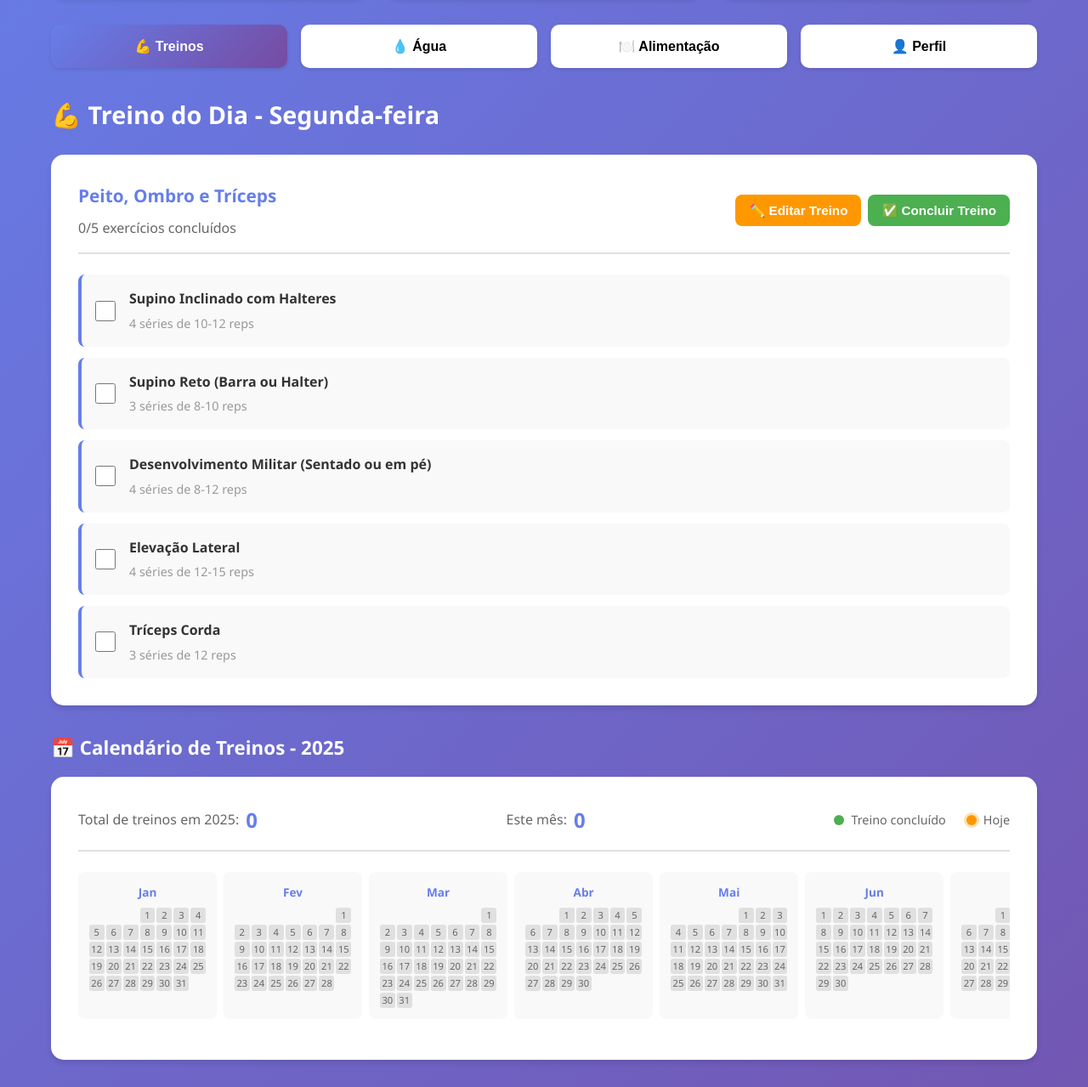
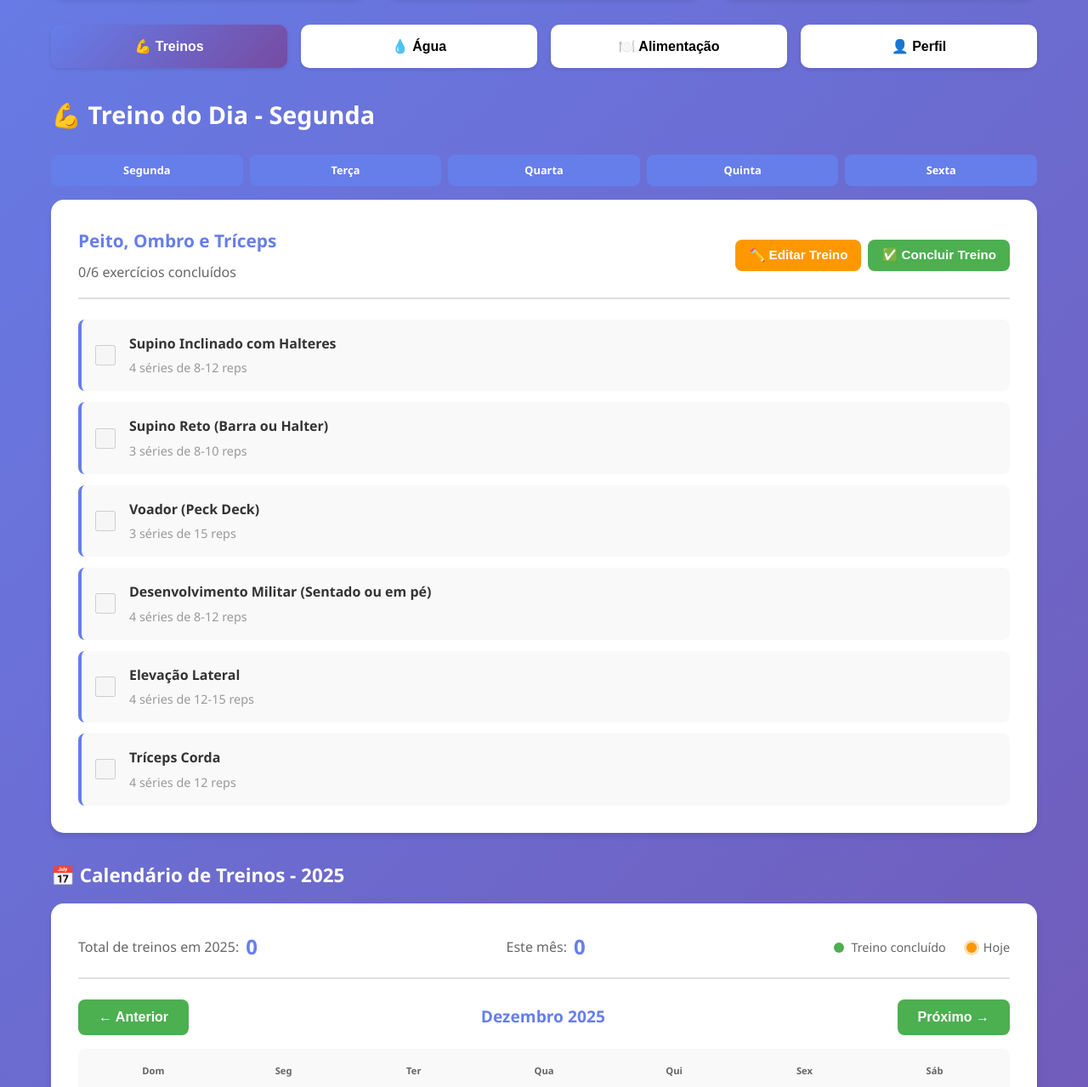
Before and after one commit to EnzoEFSilvah/Treino365dias, a plain HTML site: page index.html in a window 1280 px wide. Shown: the part 293-1572 px from the top of the page at 85% size. Drawn offline with Linux system fonts and the light colour scheme.

Commit message:
ajustando treinos

```diff
--- a/css/style.css
+++ b/css/style.css
@@ -788,9 +788,6 @@ main {
 }
 
 .workout-calendar {
-  display: grid;
-  grid-template-columns: repeat(12, 1fr);
-  gap: 0.5rem;
   max-height: 600px;
   overflow-x: auto;
   overflow-y: auto;
@@ -816,18 +813,63 @@ main {
   background: #5568d3;
 }
 
+.calendar-navigation {
+  display: flex;
+  justify-content: space-between;
+  align-items: center;
+  margin-bottom: 1rem;
+}
+
+.calendar-navigation h3 {
+  margin: 0;
+  color: #667eea;
+  font-size: 1.2rem;
+}
+
+.weekday-cards {
+  display: grid;
+  grid-template-columns: repeat(5, 1fr);
+  gap: 0.5rem;
+  margin-bottom: 1rem;
+}
+
+.weekday-card {
+  background: #667eea;
+  color: white;
+  padding: 0.5rem;
+  border-radius: 8px;
+  text-align: center;
+  cursor: pointer;
+  transition: all 0.2s ease;
+  font-weight: 600;
+  font-size: 0.8rem;
+}
+
+.weekday-card:hover {
+  background: #5568d3;
+  transform: translateY(-2px);
+  box-shadow: 0 4px 8px rgba(0, 0, 0, 0.2);
+}
+
 .calendar-month {
   background: #f9f9f9;
   border-radius: 8px;
   padding: 0.8rem;
 }
 
-.calendar-month-name {
-  font-size: 0.85rem;
+.calendar-weekdays {
+  display: grid;
+  grid-template-columns: repeat(7, 1fr);
+  gap: 2px;
+  margin-bottom: 0.5rem;
+}
+
+.weekday-header {
+  text-align: center;
+  font-size: 0.7rem;
   font-weight: 600;
-  color: #667eea;
-  margin-bottom: 0.5rem;
-  text-align: center;
+  color: #666;
+  padding: 0.3rem 0;
 }
 
 .calendar-days {
@@ -1087,8 +1129,28 @@ footer {
     padding: 0.9rem;
   }
 
+  .weekday-cards {
+    grid-template-columns: repeat(3, 1fr);
+    gap: 0.3rem;
+  }
+
+  .weekday-card {
+    padding: 0.4rem;
+    font-size: 0.7rem;
+  }
+
   .workout-calendar {
-    grid-template-columns: repeat(6, 1fr);
+    /* Removido grid para mostrar apenas um mês */
+  }
+
+  .weekday-cards {
+    grid-template-columns: repeat(3, 1fr);
+    gap: 0.3rem;
+  }
+
+  .weekday-card {
+    padding: 0.4rem;
+    font-size: 0.7rem;
   }
 
   .calendar-stats {
@@ -1470,8 +1532,7 @@ footer {
   }
 
   .workout-calendar {
-    grid-template-columns: repeat(4, 1fr);
-    gap: 0.3rem;
+    /* Removido grid para mostrar apenas um mês */
     max-height: 400px;
   }
 
@@ -1543,6 +1604,16 @@ footer {
     margin-top: 2rem;
     font-size: 0.9rem;
   }
+
+  .weekday-cards {
+    grid-template-columns: repeat(2, 1fr);
+    gap: 0.3rem;
+  }
+
+  .weekday-card {
+    padding: 0.3rem;
+    font-size: 0.6rem;
+  }
 }
 
 /* Responsive - Celulares Pequenos (360px e abaixo) */
@@ -1581,7 +1652,7 @@ footer {
   }
 
   .workout-calendar {
-    grid-template-columns: repeat(3, 1fr);
+    /* Removido grid para mostrar apenas um mês */
   }
 }
 
--- a/index.html
+++ b/index.html
@@ -52,6 +52,13 @@
       <section id="treinos" class="tab-content active">
         <!-- Treino do Dia -->
         <h2>💪 Treino do Dia - <span id="currentDay"></span></h2>
+        <div id="weekdayCardsContainer" class="weekday-cards">
+          <div class="weekday-card" data-day="1">Segunda</div>
+          <div class="weekday-card" data-day="2">Terça</div>
+          <div class="weekday-card" data-day="3">Quarta</div>
+          <div class="weekday-card" data-day="4">Quinta</div>
+          <div class="weekday-card" data-day="5">Sexta</div>
+        </div>
         <div class="form-card workout-plan-card">
           <div class="workout-header">
             <div class="workout-info">
--- a/js/main.js
+++ b/js/main.js
@@ -17,7 +17,7 @@ const defaultWorkoutPlans = {
     exercises: [
       {
         name: "Supino Inclinado com Halteres",
-        details: "4 séries de 10-12 reps",
+        details: "4 séries de 8-12 reps",
         completed: false,
       },
       {
@@ -26,6 +26,11 @@ const defaultWorkoutPlans = {
         completed: false,
       },
       {
+        name: "Voador (Peck Deck)",
+        details: "3 séries de 15 reps",
+        completed: false,
+      },
+      {
         name: "Desenvolvimento Militar (Sentado ou em pé)",
         details: "4 séries de 8-12 reps",
         completed: false,
@@ -37,7 +42,7 @@ const defaultWorkoutPlans = {
       },
       {
         name: "Tríceps Corda",
-        details: "3 séries de 12 reps",
+        details: "4 séries de 12 reps",
         completed: false,
       },
     ],
@@ -48,7 +53,7 @@ const defaultWorkoutPlans = {
     exercises: [
       {
         name: "Puxada Alta (Polia)",
-        details: "4 séries de 8-12 reps",
+        details: "4 séries de 10-12 reps",
         completed: false,
       },
       {
@@ -57,12 +62,17 @@ const defaultWorkoutPlans = {
         completed: false,
       },
       {
-        name: "Crucifixo Inverso (Máquina ou Halteres)",
+        name: "Remada Baixa Triângulo",
         details: "3 séries de 15 reps",
         completed: false,
       },
       {
         name: "Rosca Direta (Barra ou Halteres)",
+        details: "3 séries de 10-12 reps",
+        completed: false,
+      },
+      {
+        name: "Rosca Martelo",
         details: "3 séries de 10-12 reps",
         completed: false,
       },
@@ -104,6 +114,11 @@ const defaultWorkoutPlans = {
         completed: false,
       },
       {
+        name: "Mesaa Flexora",
+        details: "4 séries de 12 reps",
+        completed: false,
+      },
+      {
         name: "Panturrilha em Pé",
         details: "4 séries de 15-20 reps",
         completed: false,
@@ -120,13 +135,18 @@ const defaultWorkoutPlans = {
         completed: false,
       },
       {
-        name: "Supino Reto (Barra ou Halter)",
-        details: "3 séries de 8-10 reps",
-        completed: false,
-      },
-      {
-        name: "Desenvolvimento Militar (Sentado ou em pé)",
-        details: "4 séries de 8-12 reps",
+        name: "Puxada Alta pela Frente (Pegada Aberta)",
+        details: "3 séries de 10-12 reps",
+        completed: false,
+      },
+      {
+        name: "Desenvolvimento com Halteres (Sentado)",
+        details: "4 séries de 10-12 reps",
+        completed: false,
+      },
+      {
+        name: "Remada Serrote (Unilateral com Halter)",
+        details: "4 séries de 12 reps cada lado",
         completed: false,
       },
       {
@@ -135,6 +155,11 @@ const defaultWorkoutPlans = {
         completed: false,
       },
       {
+        name: "Rosca Direta (Barra W ou Halteres)",
+        details: "3 séries de 12 reps",
+        completed: false,
+      },
+      {
         name: "Tríceps Corda",
         details: "3 séries de 12 reps",
         completed: false,
@@ -143,26 +168,36 @@ const defaultWorkoutPlans = {
   },
   5: {
     // Sexta-feira
-    name: "Costas, Bíceps e Abdômen",
+    name: "Treino Lower",
     exercises: [
       {
-        name: "Puxada Alta (Polia)",
-        details: "4 séries de 8-12 reps",
-        completed: false,
-      },
-      {
-        name: "Remada Curvada (Barra ou Máquina)",
+        name: "Stiff",
+        details: "4 séries de 10 reps",
+        completed: false,
+      },
+      {
+        name: "Elevação Pélvica",
         details: "4 séries de 10-12 reps",
         completed: false,
       },
       {
-        name: "Crucifixo Inverso (Máquina ou Halteres)",
-        details: "3 séries de 15 reps",
-        completed: false,
-      },
-      {
-        name: "Rosca Direta (Barra ou Halteres)",
-        details: "3 séries de 10-12 reps",
+        name: "Mesa Flexora",
+        details: "4 séries de 15 reps",
+        completed: false,
+      },
+      {
+        name: "Afundo com Halteres(Passada)",
+        details: "3 séries de 20 reps(10 passos para cada perna.)",
+        completed: false,
+      },
+      {
+        name: "Cadeira Adutora",
+        details: "4 séries de 20 reps",
+        completed: false,
+      },
+      {
+        name: "Panturrilha no Leg Press",
+        details: "4 séries de 20 reps",
         completed: false,
       },
       {
@@ -258,6 +293,9 @@ let completedWorkoutDates =
 // Estado de edição de registros de histórico
 let currentEdit = null; // { type: 'workout' | 'water' | 'meal', id: number }
 
+// Mês atual do calendário
+let currentCalendarMonth = new Date().getMonth();
+
 // Inicialização
 document.addEventListener("DOMContentLoaded", () => {
   initTabs();
@@ -295,32 +333,38 @@ function initDailyWorkout() {
   const dayOfWeek = today.getDay();
   const dateKey = today.toISOString().split("T")[0];
 
-  // Exibir dia atual
-  const dayNames = [
-    "Domingo",
-    "Segunda-feira",
-    "Terça-feira",
-    "Quarta-feira",
-    "Quinta-feira",
-    "Sexta-feira",
-    "Sábado",
-  ];
-  document.getElementById("currentDay").textContent = dayNames[dayOfWeek];
-
-  // Carregar treino do dia
-  const todayPlan = workoutPlans[dayOfWeek];
-  document.getElementById("workoutDayName").textContent = todayPlan.name;
-
-  // Carregar estado dos exercícios
-  if (!dailyWorkoutStatus[dateKey]) {
-    dailyWorkoutStatus[dateKey] = {
-      exercises: JSON.parse(JSON.stringify(todayPlan.exercises)),
-      completed: false,
-    };
-    saveDailyWorkoutStatus();
-  }
-
-  renderDailyExercises();
+  // Carregar treino do dia atual
+  const adjustedDayOfWeek = dayOfWeek === 0 ? 7 : dayOfWeek; // Domingo = 7
+  loadWorkoutForDayOfWeek(adjustedDayOfWeek);
+
+  // Mas se for o dia atual, permitir edição carregando o estado salvo
+  if (dailyWorkoutStatus[dateKey] && dailyWorkoutStatus[dateKey].exercises.length > 0) {
+    // Usar os exercícios salvos para edição
+    const exercises = dailyWorkoutStatus[dateKey].exercises;
+    const completedCount = exercises.filter(ex => ex.completed).length;
+    document.getElementById("exercisesCompleted").textContent = completedCount;
+    document.getElementById("totalExercises").textContent = exercises.length;
+
+    const exercisesList = document.getElementById("exercisesList");
+    exercisesList.innerHTML = exercises
+      .map(
+        (exercise, index) => `
+      <div class="exercise-item ${exercise.completed ? "completed" : ""}">
+        <input
+          type="checkbox"
+          class="exercise-checkbox"
+          ${exercise.completed ? "checked" : ""}
+          onchange="toggleExercise(${index})"
+        >
+        <div class="exercise-info">
+          <div class="exercise-name">${exercise.name}</div>
+          <div class="exercise-details">${exercise.details}</div>
+        </div>
+      </div>
+    `
+      )
+      .join("");
+  }
 
   // Botão de editar treino
   document
@@ -400,15 +444,48 @@ function renderDailyExercises() {
     .join("");
 }
 
-function toggleExercise(index) {
-  const today = new Date();
-  const dateKey = today.toISOString().split("T")[0];
-
-  dailyWorkoutStatus[dateKey].exercises[index].completed =
-    !dailyWorkoutStatus[dateKey].exercises[index].completed;
-
-  saveDailyWorkoutStatus();
-  renderDailyExercises();
+function loadWorkoutForDayOfWeek(dayOfWeek) {
+  // dayOfWeek: 1=segunda, 2=terça, ..., 7=domingo
+  const defaultPlan = defaultWorkoutPlans[dayOfWeek];
+  let exercises = [];
+  if (defaultPlan) {
+    exercises = defaultPlan.exercises.map(ex => ({ ...ex })); // Copia os exercícios
+  }
+
+  // Atualiza a interface
+  document.getElementById("workoutDayName").textContent = defaultPlan?.name || "Dia de Descanso";
+  document.getElementById("currentDay").textContent = ["", "Segunda", "Terça", "Quarta", "Quinta", "Sexta", "Sábado", "Domingo"][dayOfWeek];
+
+  const exercisesList = document.getElementById("exercisesList");
+  if (exercises.length === 0) {
+    exercisesList.innerHTML = '<div class="empty-state" style="color: #666;">Dia de descanso ou sem treino programado.</div>';
+    document.getElementById("exercisesCompleted").textContent = "0";
+    document.getElementById("totalExercises").textContent = "0";
+    return;
+  }
+
+  const completedCount = exercises.filter(ex => ex.completed).length;
+  document.getElementById("exercisesCompleted").textContent = completedCount;
+  document.getElementById("totalExercises").textContent = exercises.length;
+
+  exercisesList.innerHTML = exercises
+    .map(
+      (exercise, index) => `
+    <div class="exercise-item ${exercise.completed ? "completed" : ""}">
+      <input
+        type="checkbox"
+        class="exercise-checkbox"
+        ${exercise.completed ? "checked" : ""}
+        disabled
+      >
+      <div class="exercise-info">
+        <div class="exercise-name">${exercise.name}</div>
+        <div class="exercise-details">${exercise.details}</div>
+      </div>
+    </div>
+  `
+    )
+    .join("");
 }
 
 function completeWorkout() {
@@ -686,29 +763,42 @@ function renderWorkoutCalendar() {
   let calendarHTML = "";
 
   const monthNames = [
-    "Jan",
-    "Fev",
-    "Mar",
-    "Abr",
-    "Mai",
-    "Jun",
-    "Jul",
-    "Ago",
-    "Set",
-    "Out",
-    "Nov",
-    "Dez",
+    "Janeiro",
+    "Fevereiro",
+    "Março",
+    "Abril",
+    "Maio",
+    "Junho",
+    "Julho",
+    "Agosto",
+    "Setembro",
+    "Outubro",
+    "Novembro",
+    "Dezembro",
   ];
 
-  for (let month = 0; month < 12; month++) {
+  const month = currentCalendarMonth;
   const firstDay = new Date(year, month, 1);
   const lastDay = new Date(year, month + 1, 0);
   const daysInMonth = lastDay.getDate();
   const startingDayOfWeek = firstDay.getDay();
 
   calendarHTML += `
+    <div class="calendar-navigation">
+      <button class="btn btn-secondary" id="prevMonthBtn">&larr; Anterior</button>
+      <h3>${monthNames[month]} ${year}</h3>
+      <button class="btn btn-secondary" id="nextMonthBtn">Próximo &rarr;</button>
+    </div>
     <div class="calendar-month">
-        <div class="calendar-month-name">${monthNames[month]}</div>
+      <div class="calendar-weekdays">
+        <div class="weekday-header">Dom</div>
+        <div class="weekday-header">Seg</div>
+        <div class="weekday-header">Ter</div>
+        <div class="weekday-header">Qua</div>
+        <div class="weekday-header">Qui</div>
+        <div class="weekday-header">Sex</div>
+        <div class="weekday-header">Sáb</div>
+      </div>
       <div class="calendar-days">
   `;
 
@@ -746,9 +836,30 @@ function renderWorkoutCalendar() {
       </div>
     </div>
   `;
-  }
 
   calendar.innerHTML = calendarHTML;
+
+  // Adicionar event listeners para navegação
+  document.getElementById("prevMonthBtn").addEventListener("click", () => {
+    currentCalendarMonth = currentCalendarMonth > 0 ? currentCalendarMonth - 1 : 11;
+    renderWorkoutCalendar();
+  });
+
+  document.getElementById("nextMonthBtn").addEventListener("click", () => {
+    currentCalendarMonth = currentCalendarMonth < 11 ? currentCalendarMonth + 1 : 0;
+    renderWorkoutCalendar();
+  });
+
+  // Adicionar event listener para os cards dos dias da semana
+  const weekdayCardsContainer = document.getElementById("weekdayCardsContainer");
+  if (weekdayCardsContainer) {
+    weekdayCardsContainer.addEventListener("click", (e) => {
+      if (e.target.classList.contains("weekday-card")) {
+        const dayOfWeek = parseInt(e.target.dataset.day);
+        loadWorkoutForDayOfWeek(dayOfWeek);
+      }
+    });
+  }
 
   // Atualizar estatísticas
   const yearCount = completedWorkoutDates.filter((date) =>
```
Also changed, not shown: 2 other files. Lines whose indentation alone changed are shown as unchanged.
